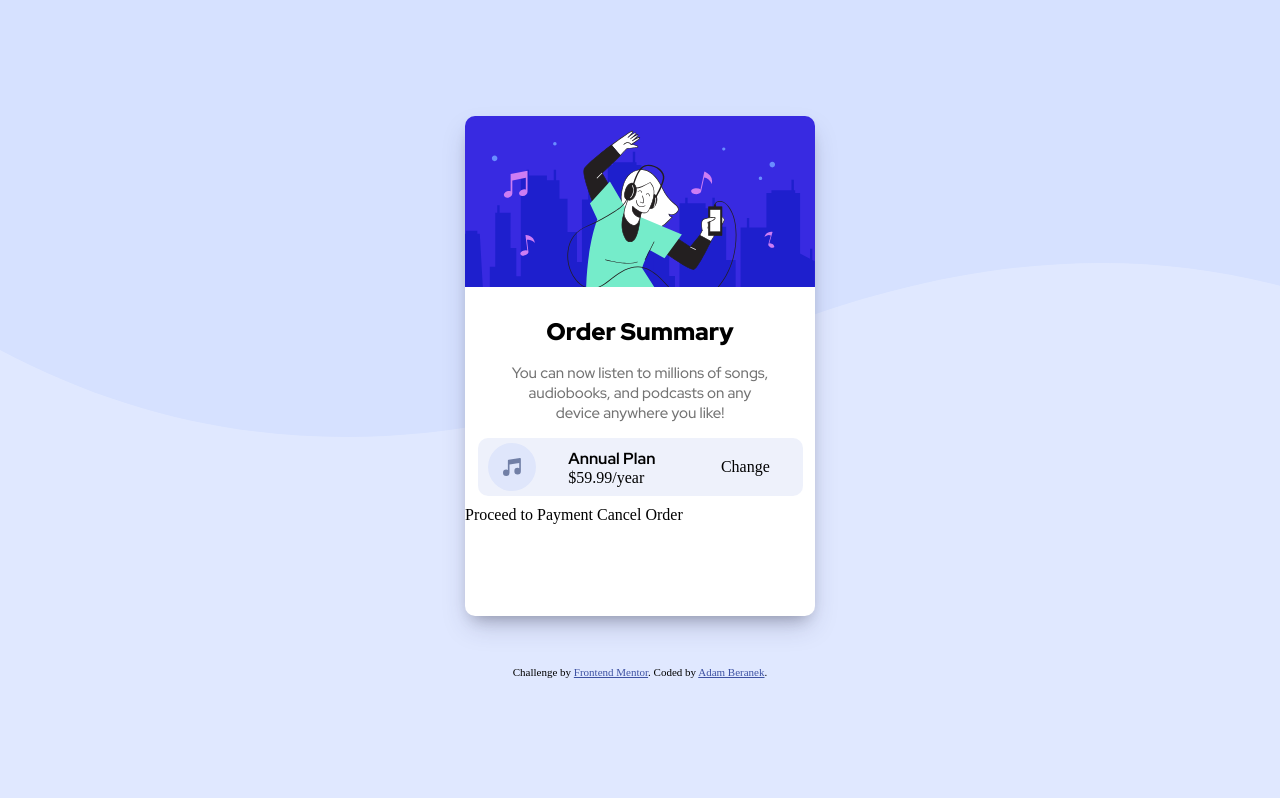
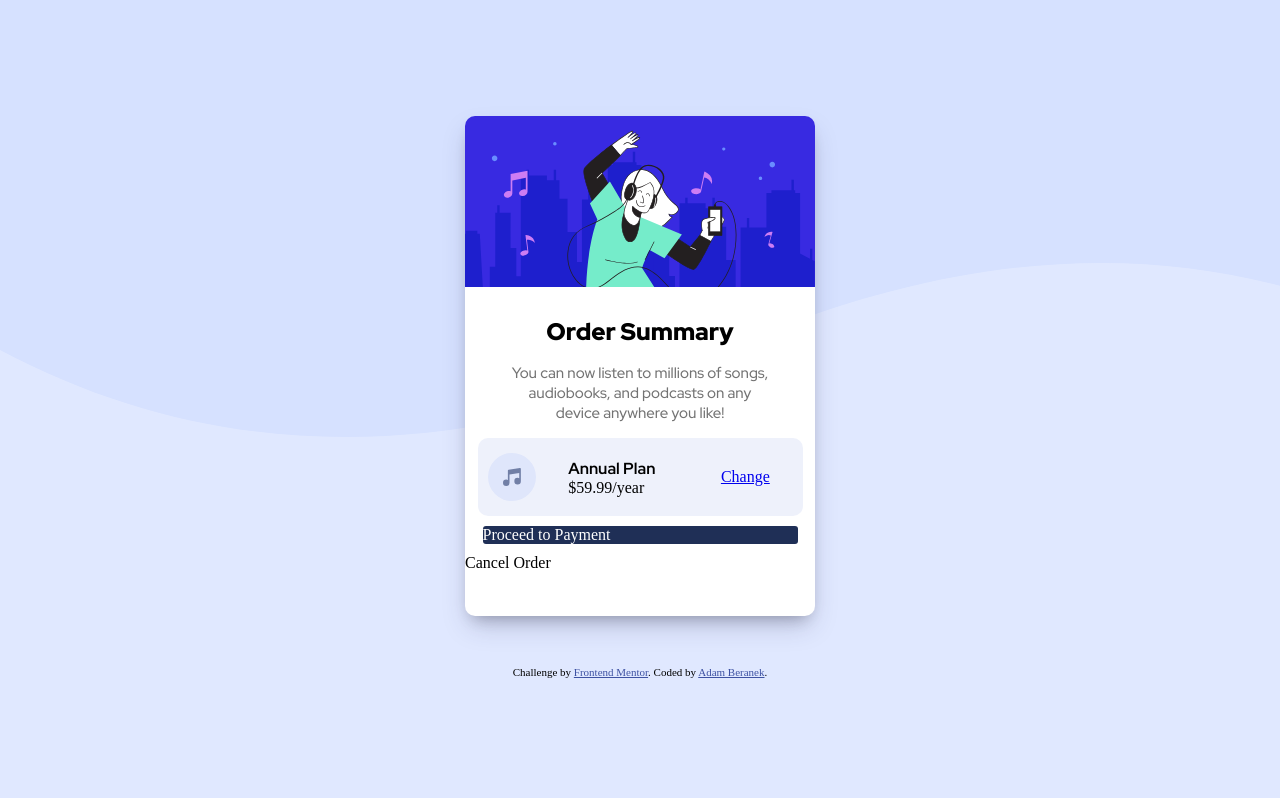
Before and after one commit to pyrovodik/challenge_order_summary, a plain HTML site: page index.html in a window 1280 px wide. Drawn offline with Linux system fonts and the light colour scheme.

Commit message:
Minor change

```diff
--- a/index.html
+++ b/index.html
@@ -49,12 +49,16 @@
 					$59.99/year
 				</div>
 				<div class="change">
-					Change
+					<a href="index.html" class="one">Change</a>
 				</div>
 
+
+			</div>
+			<div class="button">
+				Proceed to Payment
 			</div>
 
-			Proceed to Payment
+
 			Cancel Order
 		</div>
 	</div>
--- a/style.css
+++ b/style.css
@@ -52,10 +52,13 @@ p {
 	color: rgb(115, 115, 115);
 	line-height: 20px;
 }
+a .one {
+	color: black;
+}
 
 .price {
 	display: flex;
-	padding: 5px 0px 5px 10px;
+	padding: 15px 0px 15px 10px;
 	background-color: rgba(235, 238, 250, 0.83);
 	margin: 10px auto;
 	width: 90%;
@@ -86,3 +89,12 @@ p {
 	margin: auto;
 }
 .iconposition {}
+
+.button {
+	background-color: hsl(223, 47%, 23%);
+	border-radius: 3px;
+	margin: 10px auto;
+	color: white;
+	width: 90%;
+
+}
```
